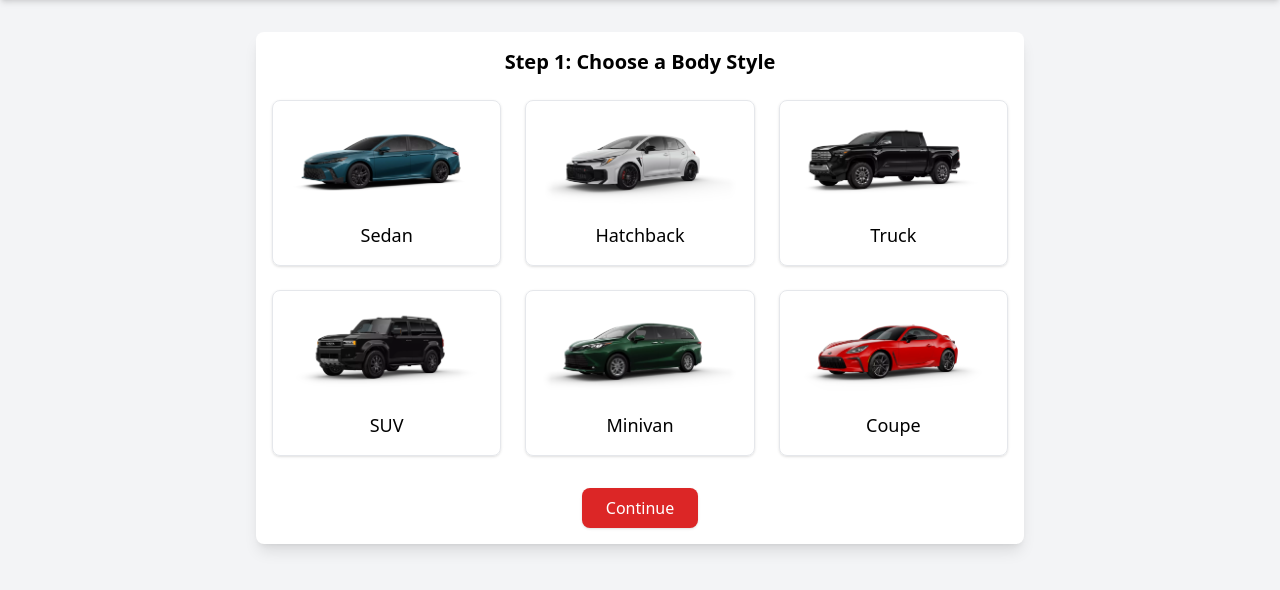
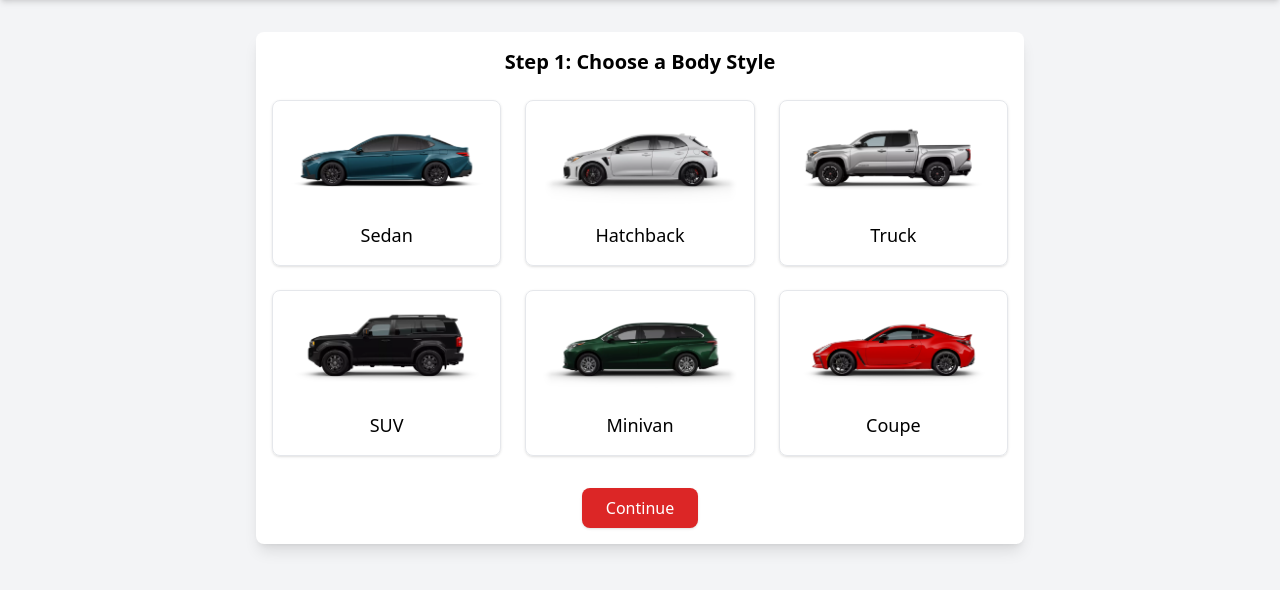
Before and after one commit to tristanaujong/FindAYota, a Flask app: page /form in a window 1280 px wide. Shown: the part 72-662 px from the top of the page. Run offline with Flask 3, Linux system fonts and the light colour scheme; some libraries are stand-ins or nearby versions.

Commit message:
added a bunch of styling

```diff
--- a/templates/form.html
+++ b/templates/form.html
@@ -74,37 +74,37 @@
                     <label for="sedan" id="sedan" class="card border p-4 rounded-lg shadow hover:cursor-pointer hover:border-red-600"
                         onclick="selectCard('sedan', 1,event)">
                         <input type="checkbox" id="sedan" name="body_style" value="sedan" class="hidden">
-                        <img src="../static/css/images/carImages/Camry_SE.webp" alt="Sedan" class="w-full h-24 object-cover rounded-md">
+                        <img src="../static/css/images/WebAssets/sedan_side.webp" alt="Sedan" class="w-full h-24 object-cover rounded-md">
                         <h3 class="text-center mt-2 text-lg font-medium">Sedan</h3>
                     </label>
                     <label for="hatchback" id="hatchback" class="card border p-4 rounded-lg shadow hover:cursor-pointer hover:border-red-600"
                         onclick="selectCard('hatchback', 1,event)">
                         <input type="checkbox" id="hatchback" name="body_style" value="hatchback" class="hidden">
-                        <img src="../static/css/images/carImages/GR_Corolla_Core.webp" alt="Hatchback" class="w-full h-24 object-cover rounded-md">
+                        <img src="../static/css/images/WebAssets/hatchback_side.webp" alt="Hatchback" class="w-full h-24 object-cover rounded-md">
                         <h3 class="text-center mt-2 text-lg font-medium">Hatchback</h3>
                     </label>
                     <label for="truck" id="truck" class="card border p-4 rounded-lg shadow hover:cursor-pointer hover:border-red-600"
                         onclick="selectCard('truck', 1,event)">
                         <input type="checkbox" id="truck" name="body_style" value="truck" class="hidden">
-                        <img src="../static/css/images/carImages/Tacoma_Hybrid_Limited.webp" alt="Truck" class="w-full h-24 object-cover rounded-md">
+                        <img src="../static/css/images/WebAssets/truck_side.webp" alt="Truck" class="w-full h-24 object-cover rounded-md">
                         <h3 class="text-center mt-2 text-lg font-medium">Truck</h3>
                     </label>
                     <label for="suv" id="suv" class="card border p-4 rounded-lg shadow hover:cursor-pointer hover:border-red-600"
                         onclick="selectCard('suv', 1,event)">
                         <input type="checkbox" id="suv" name="body_style" value="suv" class="hidden">
-                        <img src="../static/css/images/carImages/Land_Cruiser.webp" alt="SUV" class="w-full h-24 object-cover rounded-md">
+                        <img src="../static/css/images/WebAssets/suv_side.webp" alt="SUV" class="w-full h-24 object-cover rounded-md">
                         <h3 class="text-center mt-2 text-lg font-medium">SUV</h3>
                     </label>
                     <label for="minivan" id="minivan" class="card border p-4 rounded-lg shadow hover:cursor-pointer hover:border-red-600"
                         onclick="selectCard('minivan', 1,event)">
                         <input type="checkbox" id="minivan" name="body_style" value="minivan" class="hidden">
-                        <img src="../static/css/images/carImages/Sienna_XLE.webp" alt="Minivan" class="w-full h-24 object-cover rounded-md">
+                        <img src="../static/css/images/WebAssets/minivan_size.webp" alt="Minivan" class="w-full h-24 object-cover rounded-md">
                         <h3 class="text-center mt-2 text-lg font-medium">Minivan</h3>
                     </label>
                     <label for="coupe" id="coupe" class="card border p-4 rounded-lg shadow hover:cursor-pointer hover:border-red-600"
                         onclick="selectCard('coupe', 1,event)">
                         <input type="checkbox" id="coupe" name="body_style" value="coupe" class="hidden">
-                        <img src="../static/css/images/carImages/GR86_Premium.webp" alt="Coupe" class="w-full h-24 object-cover rounded-md">
+                        <img src="../static/css/images/WebAssets/coupe_side.webp" alt="Coupe" class="w-full h-24 object-cover rounded-md">
                         <h3 class="text-center mt-2 text-lg font-medium">Coupe</h3>
                     </label>
                 </div>
@@ -117,25 +117,29 @@
             <!-- Step 2: Drivetrain -->
             <div class="step step-2 hidden">
                 <h2 class="text-xl font-semibold text-center mb-6">Step 2: Choose a Drivetrain</h2>
-                <div class="grid grid-cols-2 md:grid-cols-3 gap-6">
+                <div class="grid grid-cols-2 md:grid-cols-2 gap-6">
                     <label for="fwd" id="fwd" class="card border p-4 rounded-lg shadow hover:cursor-pointer hover:border-red-600"
                         onclick="selectCard('fwd', 2,event)">
                         <input type="checkbox" id="fwd" name="drivetrain" value="fwd" class="hidden">
+                        <img src="../static/css/images/WebAssets/fwd_icon.png" alt="SUV" class="w-24 h-24 mx-auto object-cover rounded-md">
                         <h3 class="text-center mt-2 text-lg font-medium">FWD</h3>
                     </label>
                     <label for="rwd" id="rwd" class="card border p-4 rounded-lg shadow hover:cursor-pointer hover:border-red-600"
                         onclick="selectCard('rwd', 2,event)">
                         <input type="checkbox" id="rwd" name="drivetrain" value="rwd" class="hidden">
+                        <img src="../static/css/images/WebAssets/rwd_icon.png" alt="SUV" class="w-24 h-24 mx-auto rounded-md">
                         <h3 class="text-center mt-2 text-lg font-medium">RWD</h3>
                     </label>
                     <label for="awd" id="awd" class="card border p-4 rounded-lg shadow hover:cursor-pointer hover:border-red-600"
                         onclick="selectCard('awd', 2,event)">
                         <input type="checkbox" id="awd" name="drivetrain" value="awd" class="hidden">
+                        <img src="../static/css/images/WebAssets/awd_icon.png" alt="SUV" class="w-24 h-24 mx-auto object-cover rounded-md">
                         <h3 class="text-center mt-2 text-lg font-medium">AWD</h3>
                     </label>
                     <label for="4wd" id="4wd" class="card border p-4 rounded-lg shadow hover:cursor-pointer hover:border-red-600"
                         onclick="selectCard('4wd', 2,event)">
                         <input type="checkbox" id="4wd" name="drivetrain" value="4wd" class="hidden">
+                        <img src="../static/css/images/WebAssets/4wd_icon.png" alt="SUV" class="w-24 h-24 mx-auto object-cover rounded-md">
                         <h3 class="text-center mt-2 text-lg font-medium">4WD</h3>
                     </label>
                 </div>
@@ -154,16 +158,19 @@
                     <label for="gas" id="gas" class="card border p-4 rounded-lg shadow hover:cursor-pointer hover:border-red-600"
                         onclick="selectCard('gas', 3,event)">
                         <input type="checkbox" id="gas" name="engine" value="gas" class="hidden">
+                        <img src="../static/css/images/WebAssets/gas_icon.png" alt="SUV" class="w-24 h-24 mx-auto object-cover rounded-md">
                         <h3 class="text-center mt-2 text-lg font-medium">Gas</h3>
                     </label>
                     <label for="hybrid" id="hybrid" class="card border p-4 rounded-lg shadow hover:cursor-pointer hover:border-red-600"
                         onclick="selectCard('hybrid', 3,event)">
                         <input type="checkbox" id="hybrid" name="engine" value="hybrid" class="hidden">
+                        <img src="../static/css/images/WebAssets/hybrid_icon.png" alt="SUV" class="w-24 h-24 mx-auto object-cover rounded-md">
                         <h3 class="text-center mt-2 text-lg font-medium">Hybrid</h3>
                     </label>
                     <label for="electric" id="electric" class="card border p-4 rounded-lg shadow hover:cursor-pointer hover:border-red-600"
                         onclick="selectCard('electric', 3,event)">
                         <input type="checkbox" id="electric" name="engine" value="electric" class="hidden">
+                        <img src="../static/css/images/WebAssets/electric_icon.png" alt="SUV" class="w-24 h-24 mx-auto object-cover rounded-md">
                         <h3 class="text-center mt-2 text-lg font-medium">Electric</h3>
                     </label>
                 </div>
```
Also changed, not shown: static/css/images/WebAssets/4wd_icon.png (added), static/css/images/WebAssets/IMG_6064.jpg (added), static/css/images/WebAssets/awd_icon.png (added), static/css/images/WebAssets/coupe_side.webp (added), static/css/images/WebAssets/electric_icon.png (added), static/css/images/WebAssets/fwd_icon.png (added), static/css/images/WebAssets/gas_icon.png (added), static/css/images/WebAssets/hatchback_side.webp (added), static/css/images/WebAssets/hybrid_icon.png (added), static/css/images/WebAssets/minivan_size.webp (added), static/css/images/WebAssets/rwd_icon.png (added), static/css/images/WebAssets/sedan_side.webp (added), static/css/images/WebAssets/suv_side.webp (added), static/css/images/WebAssets/truck_side.webp (added).
